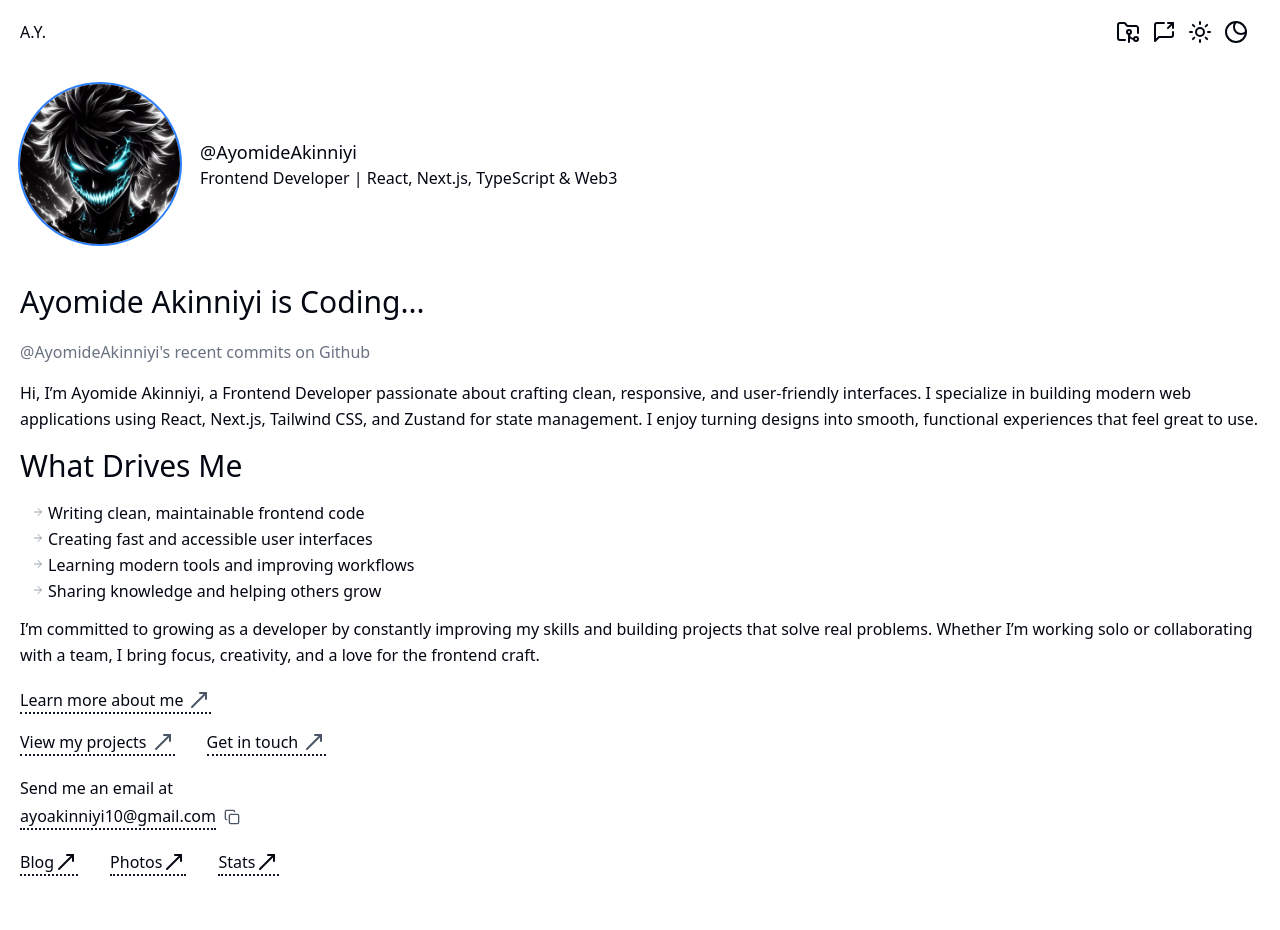
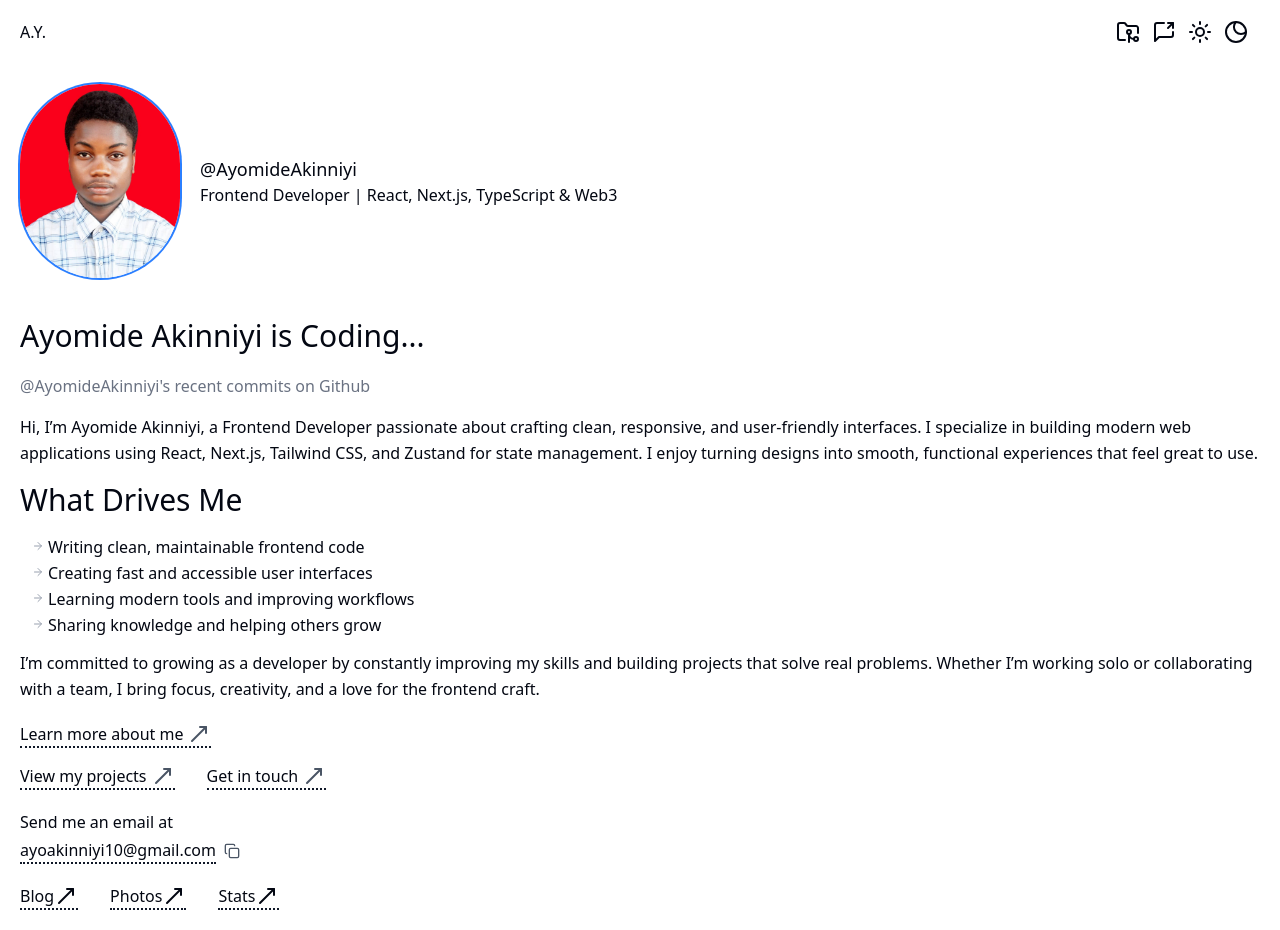
Before and after one commit to AYo101o/portfolio, a Next.js app: page / in a window 1280 px wide. Before the commit the page ends 896 px from the top, so only its background shows below. Built offline with nearby package versions, Linux system fonts and the light colour scheme.

Commit message:
second commit

```diff
--- a/src/components/layout/Mid.tsx
+++ b/src/components/layout/Mid.tsx
@@ -11,7 +11,7 @@ export default function Mid() {
       <div className="flex items-center">
         <div className="ring-2 ring-blue-500 w-40 overflow-hidden rounded-full mr-5">
           <Avatar className="">
-            <AvatarImage src="/Avatar.jpeg" alt="user avatar" />
+            <AvatarImage src="/Avatar.jpg" alt="user avatar" />
           </Avatar>
         </div>
         <div className="">
```
Also changed, not shown: public/Avatar.jpeg (deleted), public/Avatar.jpg (added).
